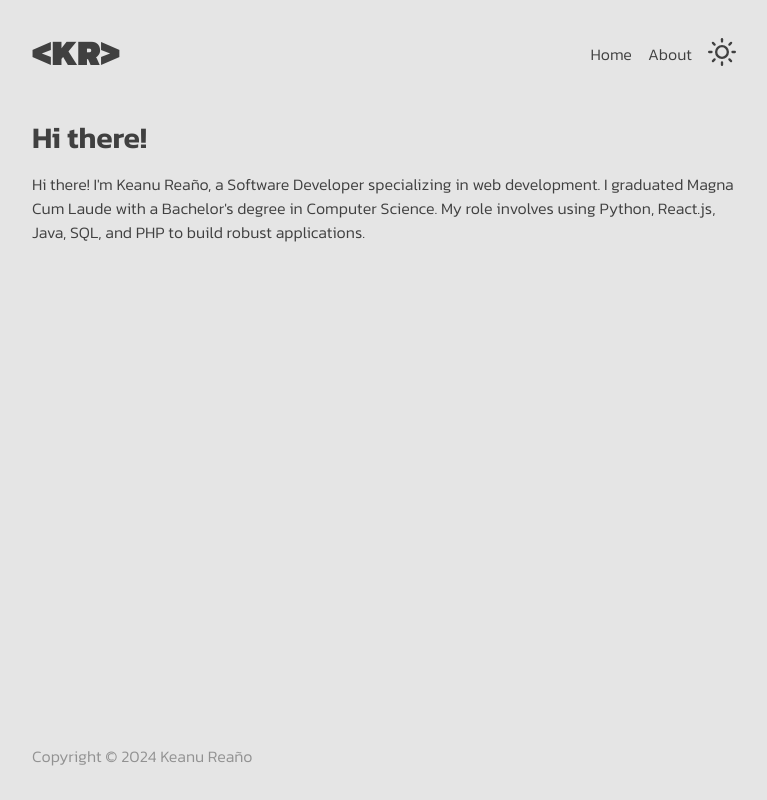
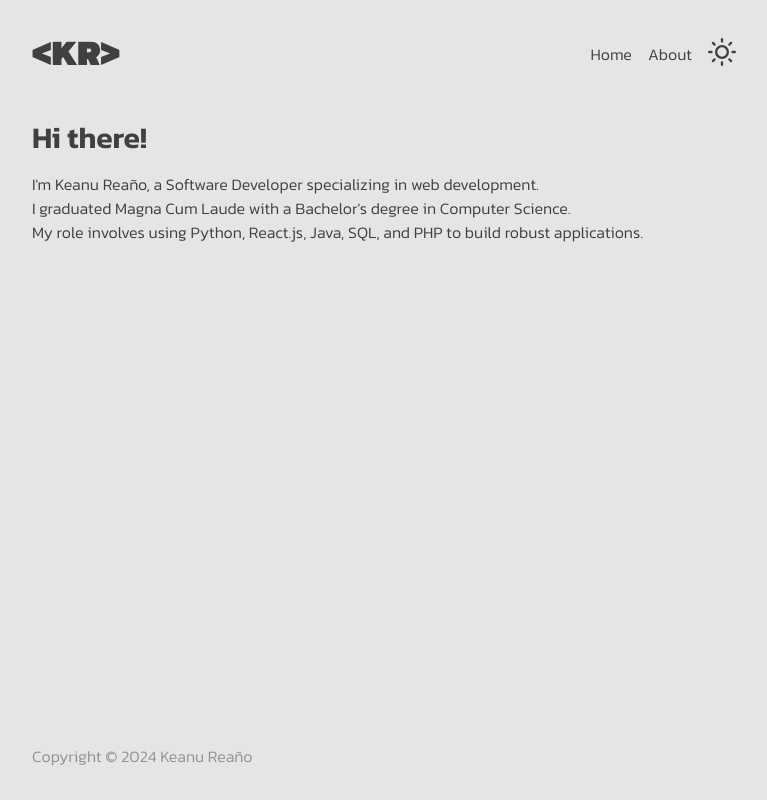
Before and after one commit to keanureano/keanureano.github.io, a Next.js app: page / in a window 1280 px wide. Shown: the whole page, without its empty margins (256-1023 px from the left). Built offline with nearby package versions, Linux system fonts and the light colour scheme.

Commit message:
update resume json formatting for summary format and update paragraph styling for line breaks.

```diff
--- a/public/resume.json
+++ b/public/resume.json
@@ -7,7 +7,7 @@
     "email": "reanokeanu@gmail.com",
     "phone": "",
     "url": "https://github.com/keanureano",
-    "summary": "Hi there! I'm Keanu Reaño, a Software Developer specializing in web development.\nI graduated Magna Cum Laude with a Bachelor's degree in Computer Science.\nMy role involves using Python, React.js, Java, SQL, and PHP to build robust applications.",
+    "summary": "I'm Keanu Reaño, a Software Developer specializing in web development.\nI graduated Magna Cum Laude with a Bachelor's degree in Computer Science.\nMy role involves using Python, React.js, Java, SQL, and PHP to build robust applications.",
     "location": {
       "countryCode": "US",
       "address": "Philippines"
--- a/src/app/globals.css
+++ b/src/app/globals.css
@@ -10,6 +10,6 @@
     @apply text-3xl font-semibold mb-4;
   }
   p {
-    @apply font-light mb-2;
+    @apply font-light mb-2 whitespace-pre-line;
   }
 }
```
